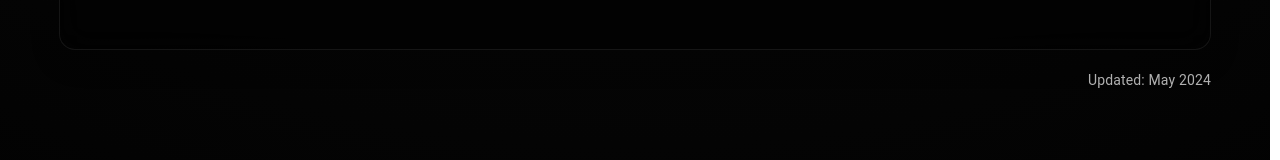
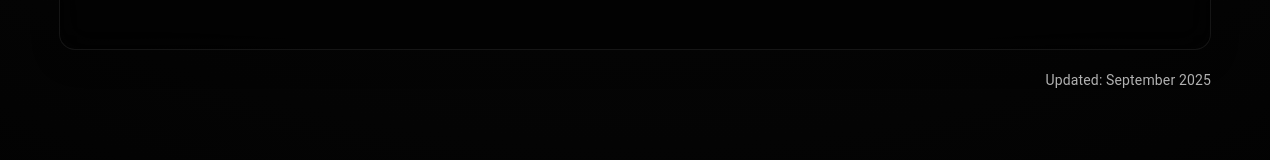
Before and after one commit to EinCloudy/portfolio, a React (Vite) app: page /resume in a window 1280 px wide. Shown: the part 2814-2974 px from the top of the page. Built offline with nearby package versions, Linux system fonts and the light colour scheme.

Commit message:
updating change date after adding scuba diving hobby

```diff
--- a/src/pages/Resume.tsx
+++ b/src/pages/Resume.tsx
@@ -494,7 +494,7 @@ const Resume = () => {
 
         <Box sx={{ textAlign: 'right', mt: 2 }}>
           <Typography variant="body2" color="text.secondary">
-            Updated: May 2024
+            Updated: September 2025
           </Typography>
         </Box>
       </motion.div>
```
